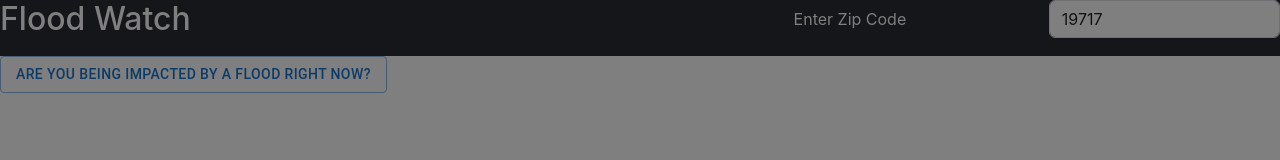
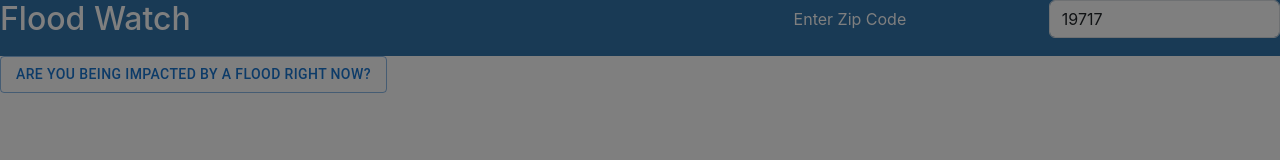
Before and after one commit to mattgwin29/HenHacks2023-Flood-Monitor, a React (Create React App) app: page / in a window 1280 px wide. Shown: the top 160 px of the page. Built offline with nearby package versions, Linux system fonts and the light colour scheme.

Commit message:
Changed top bar to blue

```diff
--- a/src/App.css
+++ b/src/App.css
@@ -45,12 +45,12 @@
 
 .pageTitle {
     height: 100%;
-    background-color: #282c34;
+    background-color: #3375ab;
 }
 
 .zipBox {
     height: 100%;
-    background-color: #282c34;
+    background-color: #3375ab;
 }
 
 .mainContent {
```
